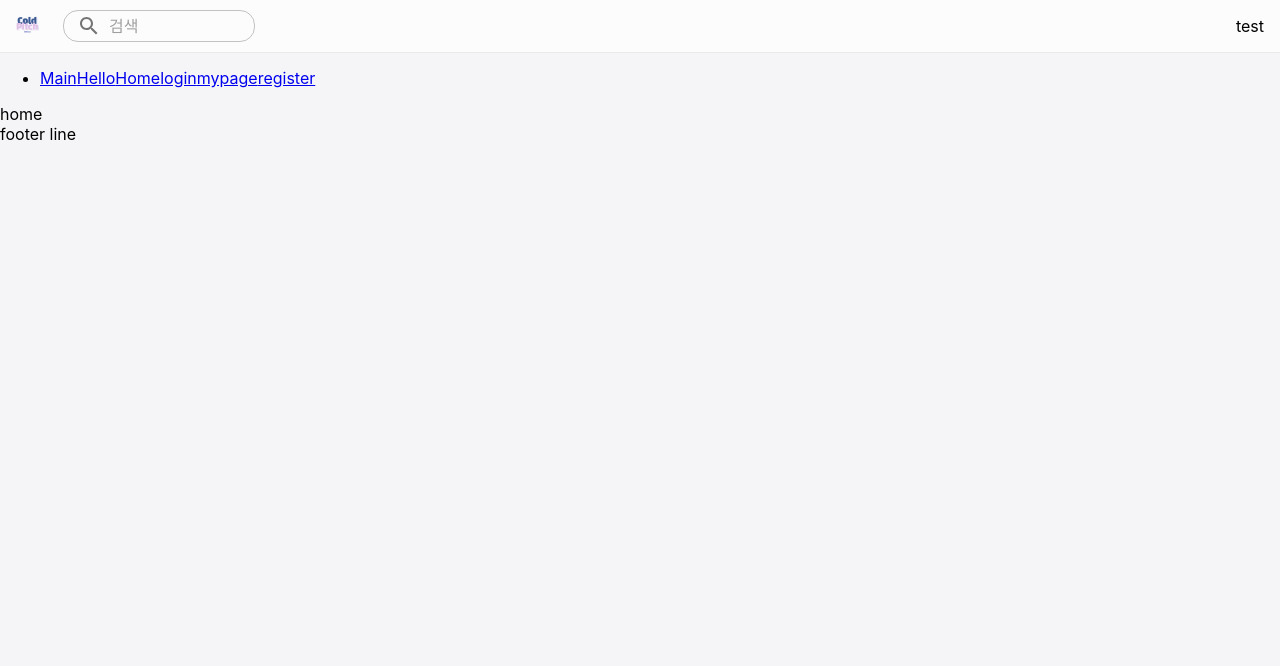
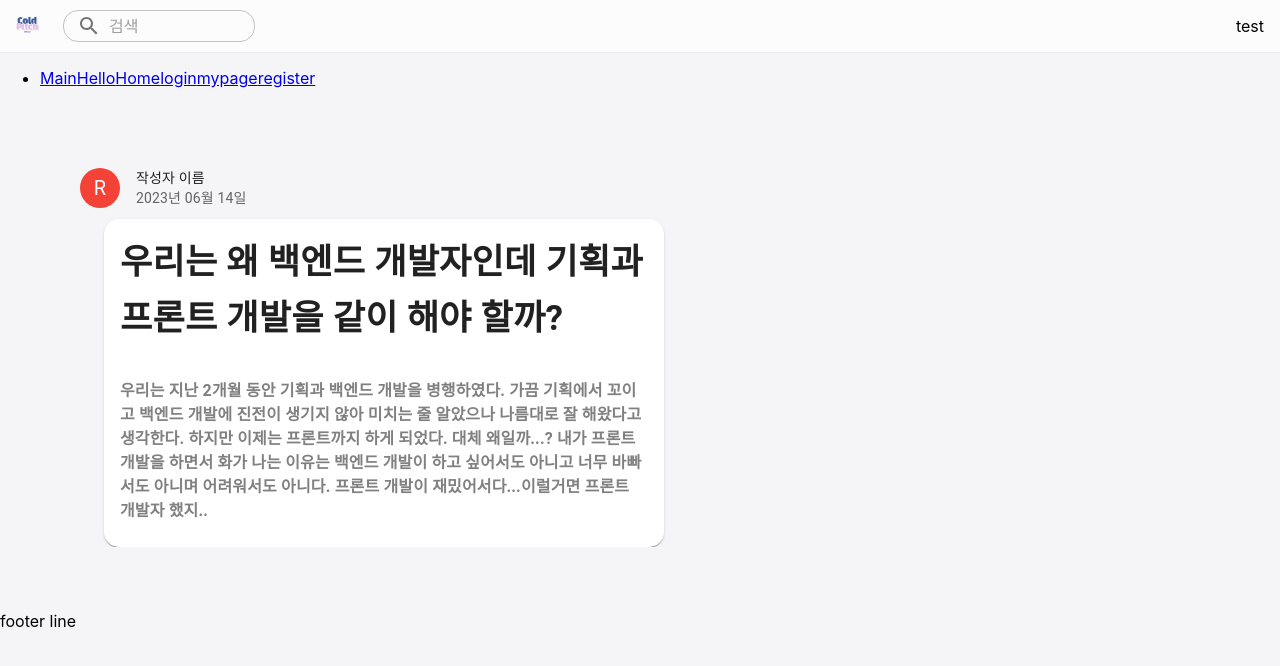
Before and after one commit to MightyLions/cold_front, a React (Create React App) app: page /home in a window 1280 px wide. Shown: the top 666 px of the page. Built offline with nearby package versions, Linux system fonts and the light colour scheme.

Commit message:
feat: 메인 페이지 카드 틀 제작

```diff
--- /dev/null
+++ b/src/components/post/PostCard.tsx
@@ -0,0 +1,31 @@
+import { Card, CardContent, CardHeader, Typography, styled } from "@mui/material"
+
+const StyledCard = styled(Card)(() => ({
+    backgroundColor : '',
+    borderRadius: '15px',
+    marginLeft : '40px',
+    marginRight : '40px',
+    marginTop : '-5px'
+}));
+
+export const PostCard = () => {
+    return (
+    <StyledCard>
+        <CardHeader
+        title = {
+            <Typography variant="h6" fontWeight="bold" fontSize={35}>
+                우리는 왜 백엔드 개발자인데 기획과 프론트 개발을 같이 해야 할까?
+            </Typography>
+            }
+        />
+        <CardContent>
+            <Typography fontWeight="bold" color='gray'>
+                 우리는 지난 2개월 동안 기획과 백엔드 개발을 병행하였다. 가끔 기획에서 꼬이고 백엔드 개발에 진전이 생기지 않아
+                 미치는 줄 알았으나 나름대로 잘 해왔다고 생각한다. 하지만 이제는 프론트까지 하게 되었다. 대체 왜일까...?
+                 내가 프론트 개발을 하면서 화가 나는 이유는 백엔드 개발이 하고 싶어서도 아니고 너무 바빠서도 아니며 어려워서도 아니다.
+                 프론트 개발이 재밌어서다...이럴거면 프론트 개발자 했지..
+            </Typography>
+        </CardContent>
+    </StyledCard>
+    );
+}
--- a/src/components/post/PostRegisterInfo.tsx
+++ b/src/components/post/PostRegisterInfo.tsx
@@ -0,0 +1,27 @@
+import {Avatar, Card, CardHeader, IconButton, styled} from "@mui/material";
+import {red} from "@mui/material/colors";
+
+const TransparentCard = styled(Card)(({ }) => ({
+  backgroundColor: 'transparent',
+  boxShadow: 'none',
+}));
+
+export const PostRegisterInfo = () => {
+  return (
+      <TransparentCard>
+        <CardHeader
+          avatar={
+          <Avatar sx={{ bgcolor: red[500]}} aria-label="recipe">
+            R
+            </Avatar>
+          }
+          action={
+            <IconButton aria-label="settings">
+            </IconButton>
+          }
+          title = "작성자 이름"
+          subheader = "2023년 06월 14일"
+        />
+      </TransparentCard>
+  );
+}
--- a/src/pages/HomePage.tsx
+++ b/src/pages/HomePage.tsx
@@ -1,3 +1,17 @@
+import { Card, styled } from "@mui/material";
+import { PostCard } from "../components/post/PostCard";
+import {PostRegisterInfo} from "../components/post/PostRegisterInfo";
+
+const CenterCard = styled(Card)(({ }) => ({
+  backgroundColor: 'transparent',
+  boxShadow: 'none',
+  width : "50%",
+  margin : "5%"
+}));
+
 export const HomePage = () => {
-  return <>home</>;
+  return <CenterCard>
+    <PostRegisterInfo></PostRegisterInfo>
+    <PostCard></PostCard>
+  </CenterCard>
 };
```
